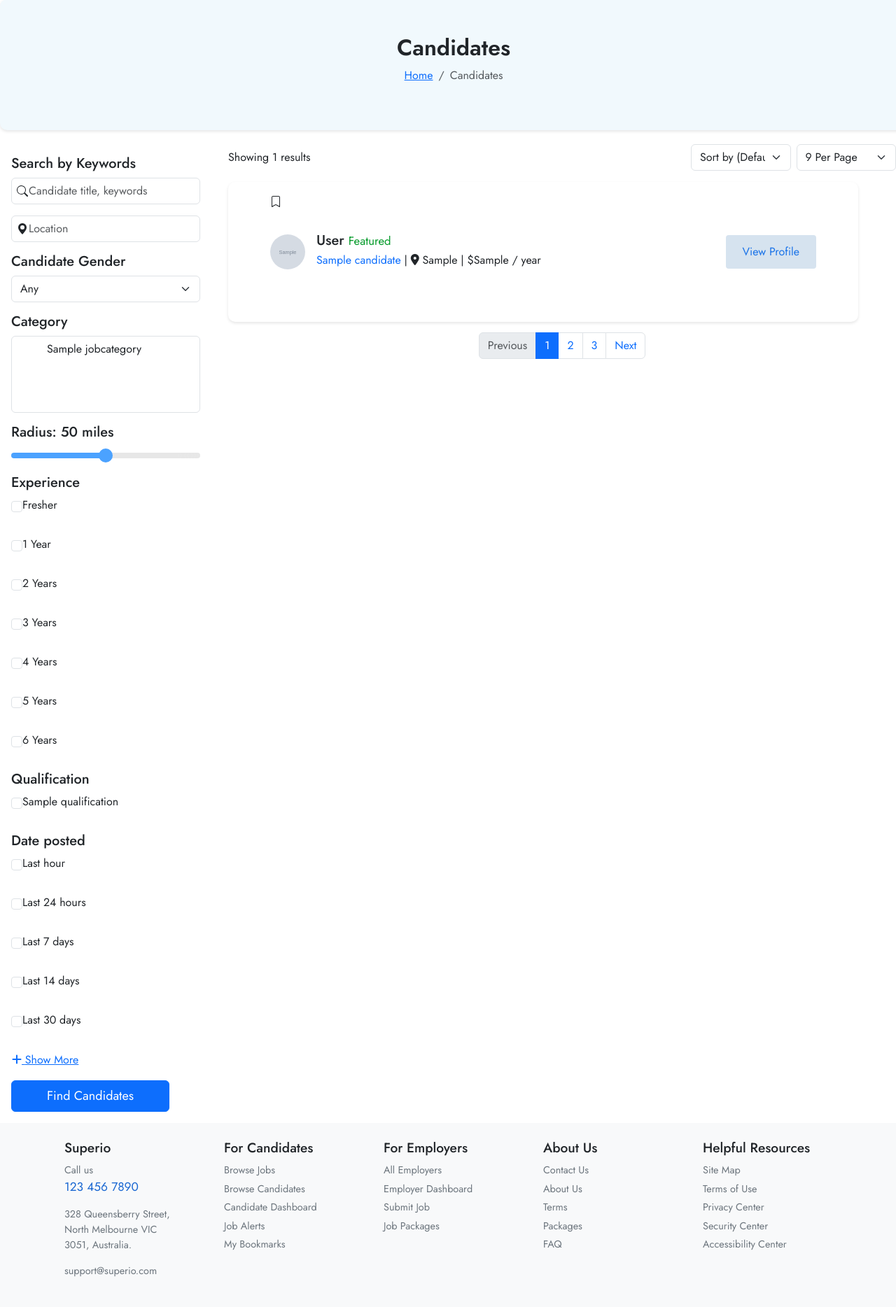
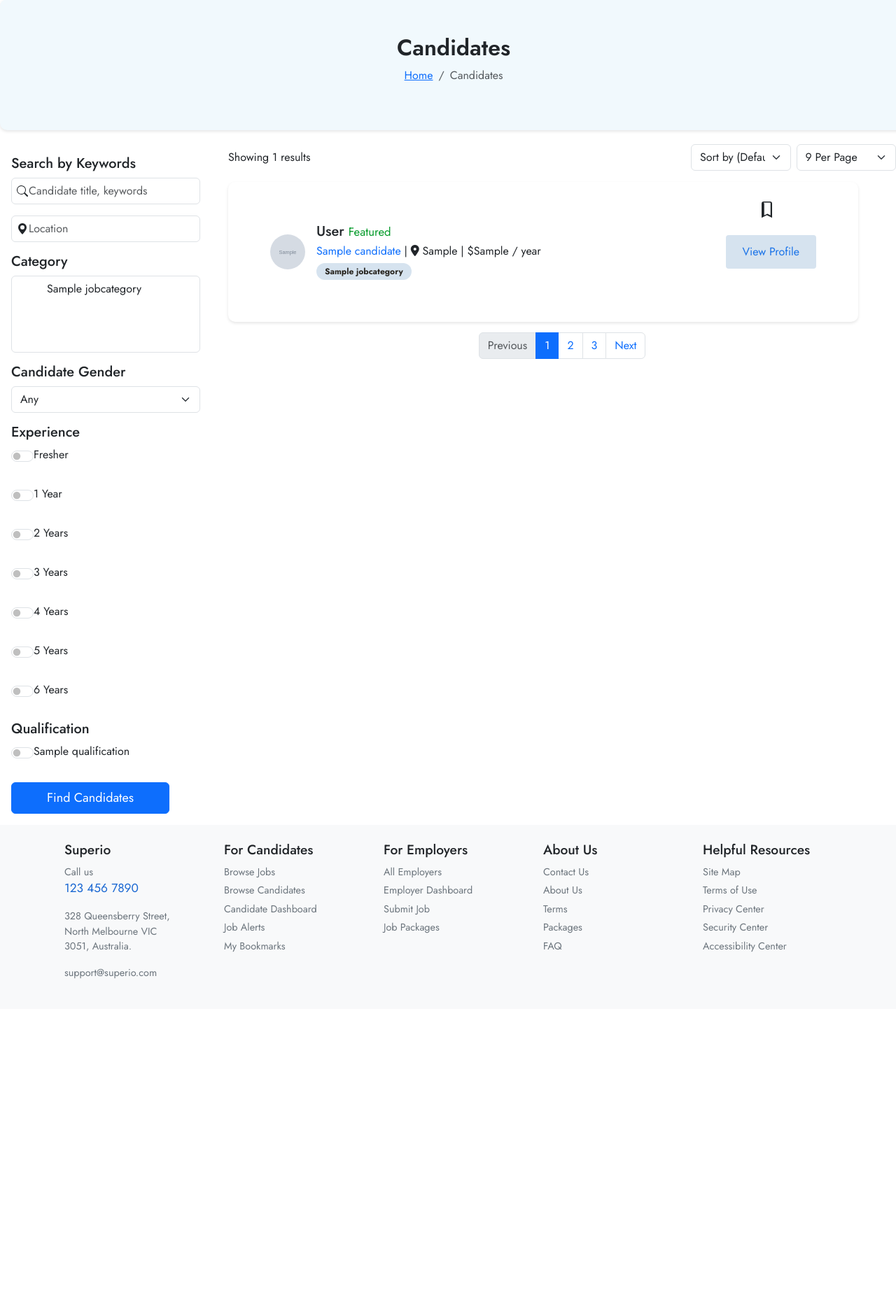
Before and after one commit to AV3111997/Job_Portal, a Django app: page /candidates/ in a window 1280 px wide. Shown: the part 112-1980 px from the top of the page at 70% size. After the commit the page ends 1511 px from the top, so only its background shows below. Run offline with Django 5.2, Linux system fonts and the light colour scheme; tables that the repository leaves empty hold one stand-in row (values such as "Sample post"); grey boxes marked "Sample" are stand-in pictures; some libraries are stand-ins or nearby versions.

Commit message:
candidate_list completed

```diff
--- a/job_portal/app/templates/candidate.html
+++ b/job_portal/app/templates/candidate.html
@@ -6,6 +6,8 @@
 
 {% block css_styles %}
 <link rel="stylesheet" href="{% static 'css/style.css' %}">
+
+
 <link rel="stylesheet" href="{% static 'css/candidate.css' %}">
 {% endblock css_styles %}
 
@@ -47,6 +49,16 @@
                     <input type="text" name="location" class="form-control ps-4" placeholder="Location" value="{{ location }}">
                 </div>
 
+                 <!-- Category Filter -->
+                 <h5>Category</h5>
+                 <div class="mb-3 position-relative">
+                     <select name="categories" class="form-control" aria-label="Categories" multiple>
+                         {% for category in categories %}
+                             <option value="{{ category.id }}" {% if category.id|stringformat:'s' in selected_categories %}selected{% endif %}>{{ category.name }}</option>
+                         {% endfor %}
+                     </select>
+                 </div>
+
                 <!-- Gender Filter -->
                 <h5>Candidate Gender</h5>
                 <div class="mb-3">
@@ -58,28 +70,13 @@
                     </select>
                 </div>
 
-                <!-- Category Filter -->
-                <h5>Category</h5>
-                <div class="mb-3 position-relative">
-                    <select name="categories" class="form-control" aria-label="Categories" multiple>
-                        {% for category in categories %}
-                            <option value="{{ category.id }}" {% if category.id|stringformat:'s' in selected_categories %}selected{% endif %}>{{ category.name }}</option>
-                        {% endfor %}
-                    </select>
-                </div>
+                <!-- Date Posted Section -->
 
-                <!-- Radius Filter -->
-                <h5>Radius: <span id="radiusValue">{{ radius }} miles</span></h5>
-                <div class="mb-3">
-                    <input type="range" name="radius" class="slider" id="radiusSlider" min="0" max="100" value="{{ radius }}" oninput="updateSlider(this.value)">
-                </div>
-
-                <!-- Experience Filter -->
 <h5>Experience</h5>
 <div class="mb-3">
     {% for year in experience_range %}
-                        <div class="form-check">
-                            <input class="form-check-input" type="checkbox" name="experience" value="{{ year }}" id="experience{{ year }}" {% if year|stringformat:'s' in selected_experience %}checked{% endif %}>
+        <div class="form-check form-switch">
+            <input class="form-check-input" type="checkbox" role="switch" name="experience" value="{{ year }}" id="experience{{ year }}" {% if year|stringformat:'s' in selected_experience %}checked{% endif %}>
             <label class="form-check-label" for="experience{{ year }}">
                 {% if year == 0 %}
                     Fresher
@@ -91,47 +88,18 @@
     {% endfor %}
 </div>
 
-              <!-- Qualification Filter -->
+
 <h5>Qualification</h5>
 <div class="mb-3">
     {% for qualification in qualification_list %}
-        <div class="form-check">
-            <input class="form-check-input" type="checkbox" name="qualifications" value="{{ qualification }}" id="qualification{{ forloop.counter }}" {% if qualification in selected_qualifications %}checked{% endif %}>
+        <div class="form-check form-switch">
+            <input class="form-check-input" type="checkbox" role="switch" name="qualifications" value="{{ qualification }}" id="qualification{{ forloop.counter }}" {% if qualification in selected_qualifications %}checked{% endif %}>
             <label class="form-check-label" for="qualification{{ forloop.counter }}">{{ qualification }}</label>
         </div>
     {% endfor %}
 </div>
-<!-- Date Posted Section -->
-<h5>Date posted</h5>
-<div class="mb-3">
-    <div class="form-check">
-        <input class="form-check-input circle-checkbox" type="checkbox" id="lastHour">
-        <label class="form-check-label" for="lastHour">Last hour</label>
-    </div>
-    <div class="form-check">
-        <input class="form-check-input circle-checkbox" type="checkbox" id="last24Hours">
-        <label class="form-check-label" for="last24Hours">Last 24 hours</label>
-    </div>
-    <div class="form-check">
-        <input class="form-check-input circle-checkbox" type="checkbox" id="last7Days">
-        <label class="form-check-label" for="last7Days">Last 7 days</label>
-    </div>
-    <div class="form-check">
-        <input class="form-check-input circle-checkbox" type="checkbox" id="last14Days">
-        <label class="form-check-label" for="last14Days">Last 14 days</label>
-    </div>
-    <div class="form-check">
-        <input class="form-check-input circle-checkbox" type="checkbox" id="last30Days">
-        <label class="form-check-label" for="last30Days">Last 30 days</label>
-    </div>
-    <button class="btn btn-link text-primary p-0" id="showMoreBtn" type="button">
-        <i class="fas fa-plus"></i> <span>Show More</span>
-    </button>
-    <button class="btn btn-link text-primary p-0" id="showLessBtn" type="button" style="display: none;">
-        <i class="fas fa-minus"></i> <span>Show Less</span>
-    </button>
 
-</div>
+
 
 
 
@@ -156,10 +124,9 @@
                 </select>
             </div>
         </div>
-
 <!-- Candidate Card Example -->
 {% for candidate in candidates %}
-        <div class="candidate-card d-flex align-items-center">
+<div class="candidate-card d-flex align-items-center position-relative">
     <img src="{{ candidate.profile_image.url }}" alt="Candidate" class="candidate-image me-3">
     <div class="flex-grow-1">
         <h5 class="mb-1">
@@ -172,14 +139,23 @@
             ${{ candidate.salary }} / year
         </p>
         <div>
-                    {% for category in candidate.job_categories.all %}
+            {% for category in candidate.job_category.all %}
                 <button class="badge btn-badge">{{ category }}</button>
             {% endfor %}
         </div>
     </div>
-            <svg xmlns="http://www.w3.org/2000/svg" width="16" height="16" fill="currentColor" class="bi bi-bookmark" viewBox="0 0 16 16">
-  <path d="M2 2a2 2 0 0 1 2-2h8a2 2 0 0 1 2 2v13.5a.5.5 0 0 1-.777.416L8 13.101l-5.223 2.815A.5.5 0 0 1 2 15.5zm2-1a1 1 0 0 0-1 1v12.566l4.723-2.482a.5.5 0 0 1 .554 0L13 14.566V2a1 1 0 0 0-1-1z"/>
+
+    <!-- Bookmark Icon -->
+   <!-- Bookmark Icon -->
+<div class="bookmark-icon position-absolute" style="top: 40px; right: 141px;" onclick="toggleBookmark(this)">
+    <svg xmlns="http://www.w3.org/2000/svg" width="24" height="24" fill="currentColor" class="bi bi-bookmark"
+        viewBox="0 0 16 16">
+        <path
+            d="M2 2v13.5l5-2.5 5 2.5V2a2 2 0 0 0-2-2H4a2 2 0 0 0-2 2zm2-.5A.5.5 0 0 1 4 1h6a.5.5 0 0 1 .5.5v11.61l-3-1.5-3 1.5V1.5z" />
     </svg>
+</div>
+
+
     <button id="viewProfileButton" class="view-profile-button">View Profile</button>
 </div>
 {% empty %}
--- a/job_portal/app/views.py
+++ b/job_portal/app/views.py
@@ -175,7 +175,7 @@ def candidate_list(request):
         candidates = candidates.filter(gender=gender)
 
     if category_ids:
-        candidates = candidates.filter(job_categories__id__in=category_ids).distinct()
+        candidates = candidates.filter(job_category__id__in=category_ids).distinct()
 
     if experience:
         candidates = candidates.filter(experience__in=experience)
--- a/job_portal/static/css/candidate.css
+++ b/job_portal/static/css/candidate.css
@@ -332,3 +332,26 @@ color: transparent;
 width: 100%;
 height: 8px;
 }
+
+.bookmark-icon.loading svg {
+    display: none;
+}
+
+.bookmark-icon.loading:before {
+    content: "";
+    border: 2px solid #ccc;
+    border-top-color: #000;
+    border-radius: 50%;
+    width: 24px;
+    height: 24px;
+    animation: spin 0.6s linear infinite;
+    display: block;
+    position: absolute;
+    right: 0;
+    top: 0;
+}
+
+@keyframes spin {
+    0% { transform: rotate(0deg); }
+    100% { transform: rotate(360deg); }
+}
--- a/job_portal/static/scripts/candidate.js
+++ b/job_portal/static/scripts/candidate.js
@@ -36,3 +36,16 @@ document.getElementById("viewProfileButton").addEventListener("click", function
 document.getElementById('radiusSlider').addEventListener('input', function () {
     document.getElementById('radiusValue').textContent = this.value + ' miles';
 });
+
+
+    function toggleBookmark(element) {
+        // Add the 'loading' class to show the spinner
+        element.classList.add('loading');
+
+        // Simulate an asynchronous operation (e.g., bookmarking via an API call)
+        setTimeout(() => {
+            // Remove the loading state after a delay (simulate a successful API response)
+            element.classList.remove('loading');
+            alert("Please login as Employer to add shortlist");
+        }, 2000); // Simulate 2 seconds delay
+    }
```
Also changed, not shown: job_portal/app/migrations/0001_initial.py, job_portal/app/migrations/0002_alter_qualification_name.py (deleted), job_portal/app/migrations/0003_candidate_location.py (deleted). Lines whose indentation alone changed are shown as unchanged.
